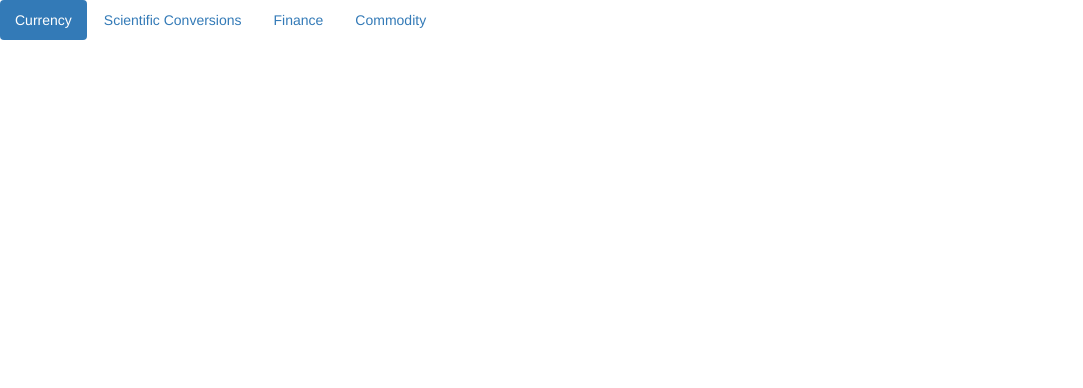
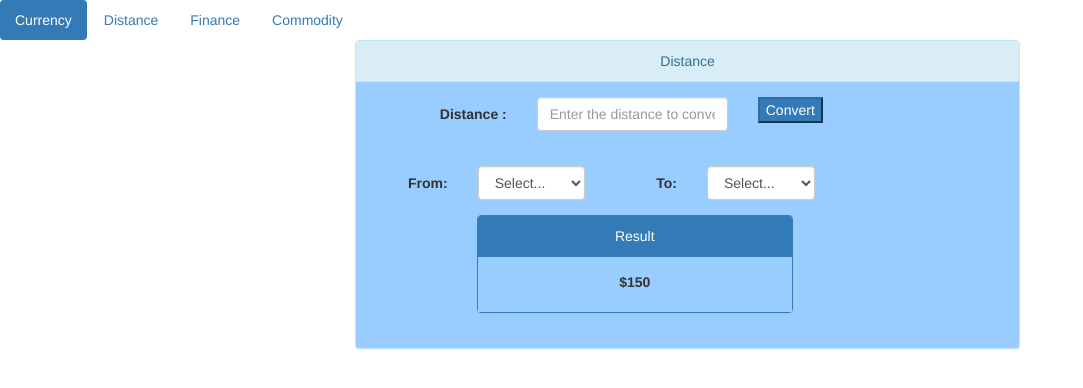
Before and after one commit to innovateDTP/merit, an Angular app: page /distance in a window 1280 px wide. Before the commit this address led to /. Shown: the top 388 px of the page, without its empty margins (0-1083 px from the left). Built offline with nearby package versions, Linux system fonts and the light colour scheme.

Commit message:
Added Distance files

```diff
--- a/src/app/app.component.html
+++ b/src/app/app.component.html
@@ -3,7 +3,7 @@
       <header >
         <ul class="nav nav-pills">
           <li class="active"><a  [routerLink]="['currency']">Currency</a></li>
-          <li><a   [routerLink]="['currency']">Scientific Conversions</a></li>
+          <li><a   [routerLink]="['distance']">Distance</a></li>
           <li><a   [routerLink]="['currency']">Finance</a></li>
           <li><a   [routerLink]="['currency']">Commodity</a></li>
         </ul>
--- a/src/app/app.module.ts
+++ b/src/app/app.module.ts
@@ -7,12 +7,14 @@ import {RouterModule} from '@angular/router';
 
 import { AppComponent } from './app.component';
 import { CurrencyComponent }   from './currency/currency.component';
+import { DistanceComponent }   from './distance/distance.component';
 import {ConvertRoutes} from './app.routes'
 
 @NgModule({
   declarations: [
     AppComponent,
-    CurrencyComponent
+    CurrencyComponent,
+    DistanceComponent
   ],
   imports: [
     BrowserModule,
--- a/src/app/app.routes.ts
+++ b/src/app/app.routes.ts
@@ -4,12 +4,14 @@
 import { ModuleWithProviders }  from '@angular/core';
 import { Routes, RouterModule } from '@angular/router';
 import { CurrencyComponent } from './currency/currency.component';
+import { DistanceComponent } from './distance/distance.component';
 
 
 // Route Configuration
 export const ConvertRoutes: Routes = [
   { path: '', component: CurrencyComponent},
-  { path: 'currency', component: CurrencyComponent }
+  { path: 'currency', component: CurrencyComponent },
+  { path: 'distance', component: DistanceComponent }
 ];
 
 
--- /dev/null
+++ b/src/app/distance/distance.component.html
@@ -0,0 +1,53 @@
+<!--<h1>
+  {{title}}
+</h1>-->
+
+<div class="container">
+  <div class=" panel panel-info col-sm-7 col-sm-offset-3">
+    <div class="panel-heading text-center">Distance</div>
+    <div class="panel-body">
+      <form class="form-horizontal" >
+      <div class="form-group" >
+          <label for="amount"  class="control-label col-sm-3 ">Distance :  </label>
+          <div class="col-sm-4">
+                  <input type="text" class="form-control" id="amount" name="amount" placeholder="Enter the distance to convert"
+                  [(ngModel)]="distanceModel.distance" required>
+          </div>
+
+        <div class="col-sm-3">
+          <input type="submit" name="convertBtn" value="Convert" class="btn-primary" (click)='convert()'
+                              />
+        </div>
+      </div>
+      <br>
+    <div class="form-group col-sm-11" >
+        <label for="from" class="col-sm-2 control-label">From: </label>
+          <div class="col-sm-3">
+            <select class="form-control col-sm-4" id="from"  name="from"  [(ngModel)]="distanceModel.from" required>
+              <option selected="selected" disabled [ngValue]="none">Select...</option>
+              <option *ngFor="let from of fromLst" [ngValue]="from">{{from}}</option>
+            </select>
+          </div>
+
+        <label for="to" class="col-sm-2 control-label">To: </label>
+        <div class="col-sm-3">
+            <select class="form-control col-sm-4" id="to" name="to" [(ngModel)]="distanceModel.to" required>
+              <option selected="selected" [ngValue]="none" disabled>Select...</option>
+              <option *ngFor="let to of toLst" [ngValue]="to"> {{to}}</option>
+            </select>
+        </div>
+      </div>
+
+      <div class="clearfix"></div>
+
+
+      <div class="panel panel-primary col-sm-6  col-sm-offset-2">
+          <div class="panel-heading text-center">Result</div>
+          <div class="panel-body text-center"><label class=" text-right "><Strong>$150 </Strong></label></div>
+      </div>
+
+    </form>
+  </div>
+</div>
+
+</div>
--- /dev/null
+++ b/src/app/distance/distance.component.ts
@@ -0,0 +1,66 @@
+import { Component } from '@angular/core';
+import { Http, Response } from '@angular/http';
+import {Distance} from './distance'
+import {Observable} from 'rxjs/Rx';
+import 'rxjs/add/operator/map';
+
+@Component({
+  templateUrl: './distance.component.html',
+  styleUrls: ['../app.component.css']
+})
+export class DistanceComponent {
+  none;
+  result:number;
+  public fromLst : Array<String> = [
+    'Centimeter',
+    'Meter',
+    'Kilometer'
+  ]
+
+  public toLst = [
+    'Centimeter',
+    'Meter',
+    'Kilometer'
+  ]
+
+  constructor(private http: Http)
+  {
+    //initializing select lists
+    this.distanceModel.from = this.none = ""
+    this.distanceModel.to = this.none = ""
+  }
+
+  //initializing model object
+  distanceModel = new Distance();
+
+  //method on convert button click
+  public convert() :number {
+    alert("inside convert method" + JSON.stringify(this.distanceModel));
+    this.http
+           .get('http://rate-exchange-1.appspot.com/currency?from=USD&to=EUR')
+           .map(this.extractData)
+           .catch( this.handleError);
+
+    //alert("got amount: " + amount);
+    return 0;
+  }
+  private extractData(res: Response) {
+    let body = res.json();
+    return body.data || { };
+  }
+
+  private handleError (error: Response | any) {
+    // In a real world app, you might use a remote logging infrastructure
+    let errMsg: string;
+    if (error instanceof Response) {
+      const body = error.json() || '';
+      const err = body.error || JSON.stringify(body);
+      errMsg = `${error.status} - ${error.statusText || ''} ${err}`;
+    } else {
+      errMsg = error.message ? error.message : error.toString();
+    }
+    console.error(errMsg);
+    return Observable.throw(errMsg)
+  }
+
+}
--- /dev/null
+++ b/src/app/distance/distance.ts
@@ -0,0 +1,9 @@
+export class Distance{
+    public distance : number
+    public from : String
+    public to : String
+
+    constructor(
+
+    ){}
+}
```
